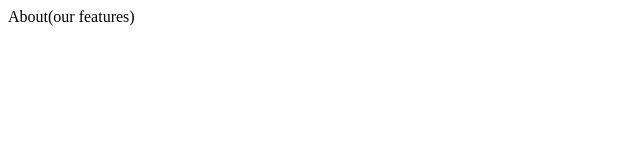
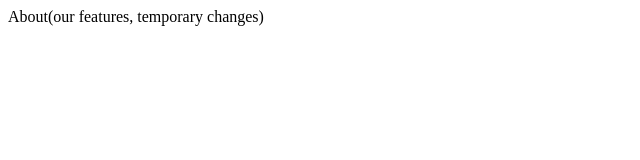
Before and after one commit to drdomigod-glitch/projekt, a plain HTML site: page About.html in a window 1280 px wide. Shown: the whole page, without its empty margins (0-640 px from the left). Drawn offline with Linux system fonts and the light colour scheme.

Commit message:
Added temporary change to about.html

```diff
--- a/About.html
+++ b/About.html
@@ -6,6 +6,6 @@
         </Title>
     </head>
     <body>
-        About(our features)
+        About(our features, temporary changes)
     </body>
 </html>
```
